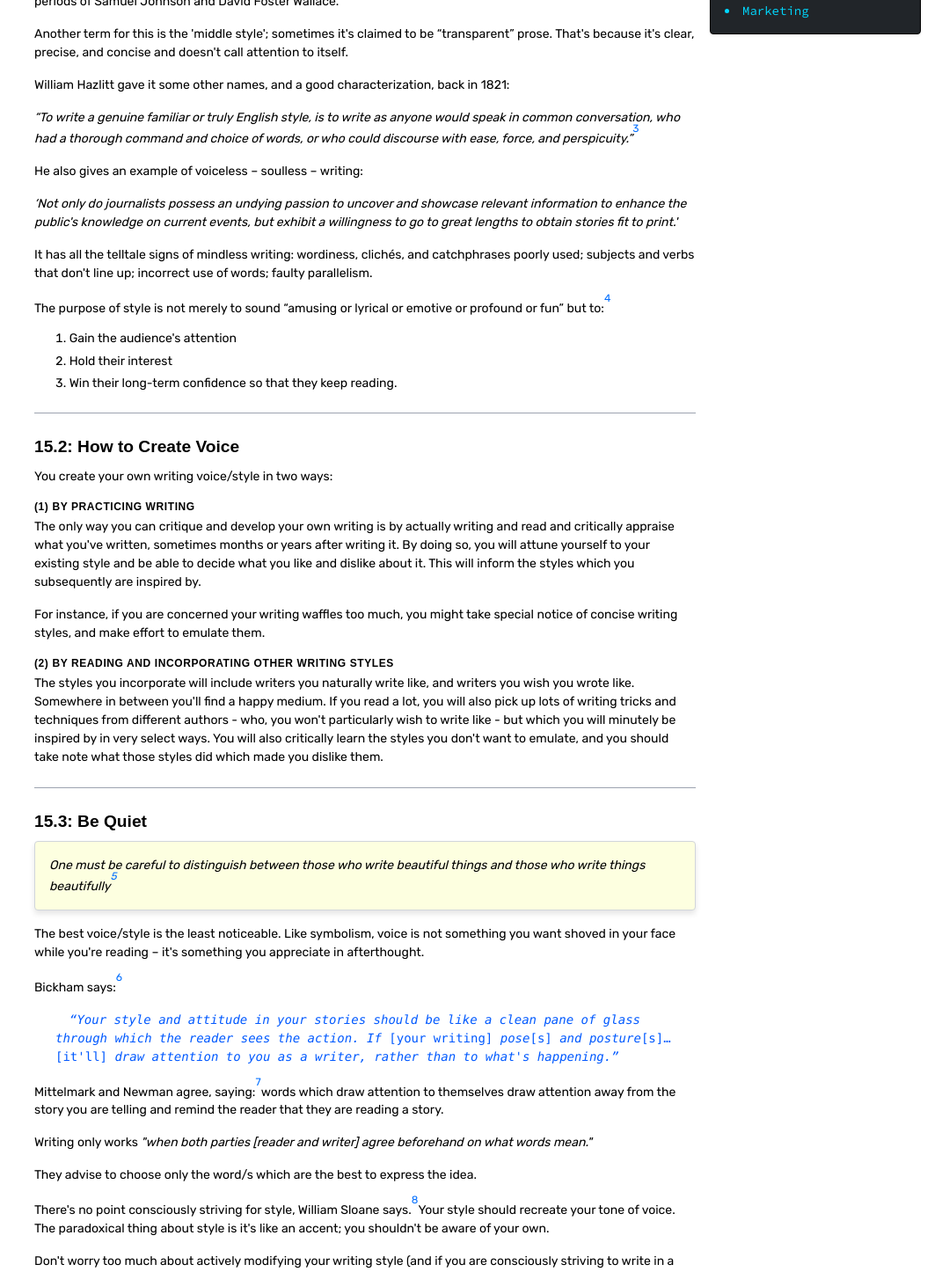
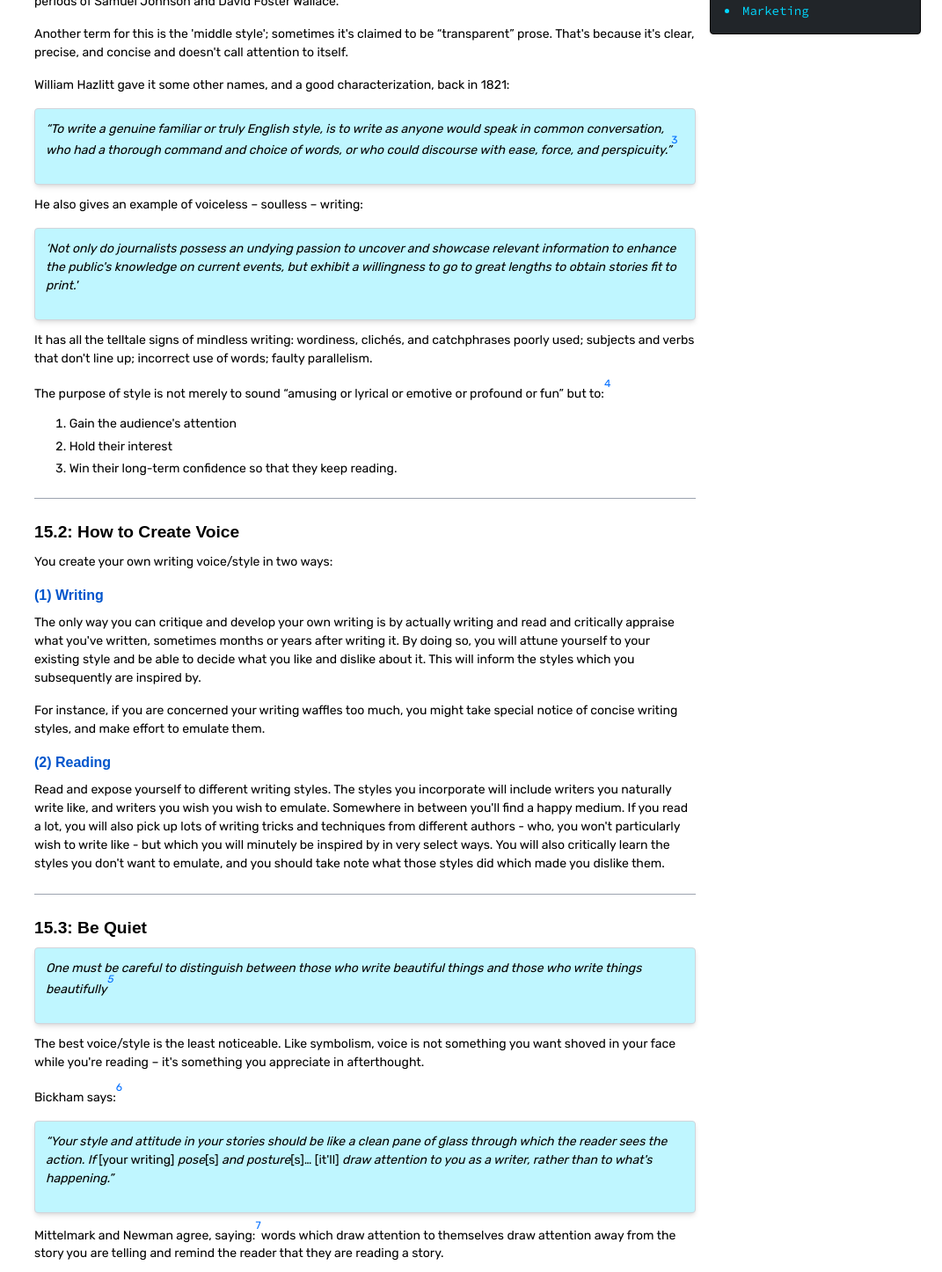
Before and after one commit to sifzerda/next-fiction, a Next.js app: page /voice in a window 1280 px wide. Shown: the part 1280-2726 px from the top of the page at 88% size, without its empty margins (209-1280 px from the left). Built offline with nearby package versions, Linux system fonts and the light colour scheme; no server answers; a web font is replaced by a local one.

Commit message:
formatted voice

```diff
--- a/src/app/voice/page.js
+++ b/src/app/voice/page.js
@@ -79,12 +79,17 @@ function Voice() {
           <p>Another term for this is the 'middle style'; sometimes it&#39;s claimed to be “transparent” prose. That&#39;s because it&#39;s clear, precise, and concise and doesn&#39;t call attention to itself.</p>
           <p>William Hazlitt gave it some other names, and a good characterization, back in 1821:</p>
 
-          <p><i>“To write a genuine familiar or truly English style, is to write as anyone would speak in common conversation, who had a thorough command and choice of words, or who could discourse with ease, force, and perspicuity.”</i>
-            <FootnoteRef text={`WILLIAM HAZLITT.`} />
-          </p>
+          <div className="p-3 mb-3 rounded bg-llllBlue border border-gray-300 font-rubik shadow-md">
+            <p><i>“To write a genuine familiar or truly English style, is to write as anyone would speak in common conversation, who had a thorough command and choice of words, or who could discourse with ease, force, and perspicuity.”</i>
+              <FootnoteRef text={`WILLIAM HAZLITT.`} />
+            </p>
+          </div>
 
           <p>He also gives an example of voiceless – soulless – writing:</p>
-          <p><i>‘Not only do journalists possess an undying passion to uncover and showcase relevant information to enhance the public&#39;s knowledge on current events, but exhibit a willingness to go to great lengths to obtain stories fit to print.&#39; </i></p>
+          <div className="p-3 mb-3 rounded bg-llllBlue border border-gray-300 font-rubik shadow-md">
+            <p><i>‘Not only do journalists possess an undying passion to uncover and showcase relevant information to enhance the public&#39;s knowledge on current events, but exhibit a willingness to go to great lengths to obtain stories fit to print.&#39; </i></p>
+          </div>
+
           <p>It has all the telltale signs of mindless writing: wordiness, clichés, and catchphrases poorly used; subjects and verbs that don&#39;t line up; incorrect use of words; faulty parallelism.</p>
 
           <p>The purpose of style is not merely to sound “amusing or lyrical or emotive or profound or fun” but to:
@@ -101,20 +106,20 @@ function Voice() {
 
           <p>You create your own writing voice/style in two ways:</p>
 
-          <h4 className="text-xs">(1) By practicing writing</h4>
+          <h5>(1) Writing</h5>
 
           <p>The only way you can critique and develop your own writing is by actually writing and read and critically appraise what you&#39;ve written, sometimes months or years after writing it. By doing so, you will attune yourself to your existing style and be able to decide what you like and dislike about it. This will inform the styles which you subsequently are inspired by.</p>
           <p>For instance, if you are concerned your writing waffles too much, you might take special notice of concise writing styles, and make effort to emulate them.</p>
 
-          <h4 className="text-xs">(2) By reading and incorporating other writing styles</h4>
+          <h5>(2) Reading</h5>
 
-          <p>The styles you incorporate will include writers you naturally write like, and writers you wish you wrote like. Somewhere in between you&#39;ll find a happy medium. If you read a lot, you will also pick up lots of writing tricks and techniques from different authors - who, you won't particularly wish to write like - but which you will minutely be inspired by in very select ways. You will also critically learn the styles you don't want to emulate, and you should take note what those styles did which made you dislike them.</p>
+          <p>Read and expose yourself to different writing styles. The styles you incorporate will include writers you naturally write like, and writers you wish you wish to emulate. Somewhere in between you&#39;ll find a happy medium. If you read a lot, you will also pick up lots of writing tricks and techniques from different authors - who, you won't particularly wish to write like - but which you will minutely be inspired by in very select ways. You will also critically learn the styles you don't want to emulate, and you should take note what those styles did which made you dislike them.</p>
 
           <hr /> {/* ---------------------------------------------------------*/}
 
           <h2 id="post-be-quiet">15.3: Be Quiet</h2>
 
-          <div className="custom-box">
+          <div className="p-3 mb-3 rounded bg-llllBlue border border-gray-300 font-rubik shadow-md">
             <p className="italic">One must be careful to distinguish between those who write beautiful things and those who write things beautifully
               <FootnoteRef text="SOMERSET MAUGHAM." />
             </p>
@@ -125,8 +130,9 @@ function Voice() {
           <p>Bickham says:
             <FootnoteRef text={`JACK BICKHAM,\nThe 38 Most Common Fiction Writing Mistakes (And How To Avoid Them).`} />
           </p>
-
-          <p><code><i>“Your style and attitude in your stories should be like a clean pane of glass through which the reader sees the action. If </i>[your writing]<i> pose</i>[s] <i>and posture</i>[s]… [it'll] <i>draw attention to you as a writer, rather than to what's happening.” </i></code></p>
+          <div className="p-3 mb-3 rounded bg-llllBlue border border-gray-300 font-rubik shadow-md">
+            <p><i>“Your style and attitude in your stories should be like a clean pane of glass through which the reader sees the action. If </i>[your writing]<i> pose</i>[s] <i>and posture</i>[s]… [it'll] <i>draw attention to you as a writer, rather than to what's happening.” </i></p>
+          </div>
 
           <p>Mittelmark and Newman agree, saying:
             <FootnoteRef text={`HOWARD MITTELMARK and SANDRA NEWMAN,\nHow NOT to Write a Novel.`} />
```
Also changed, not shown: 1 other file (tests, documents, lock files or other folders).
